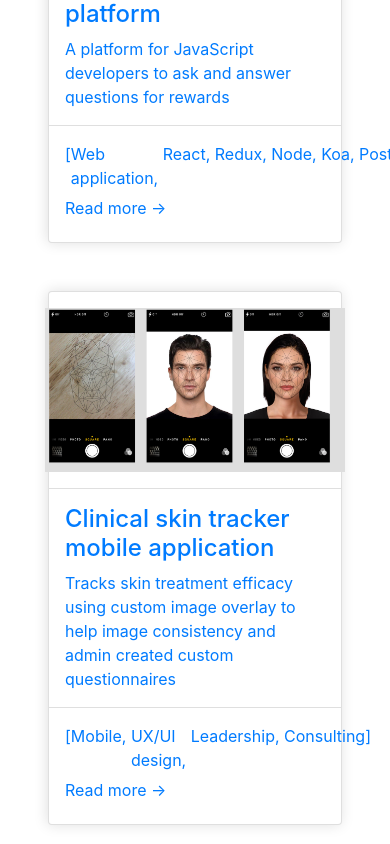
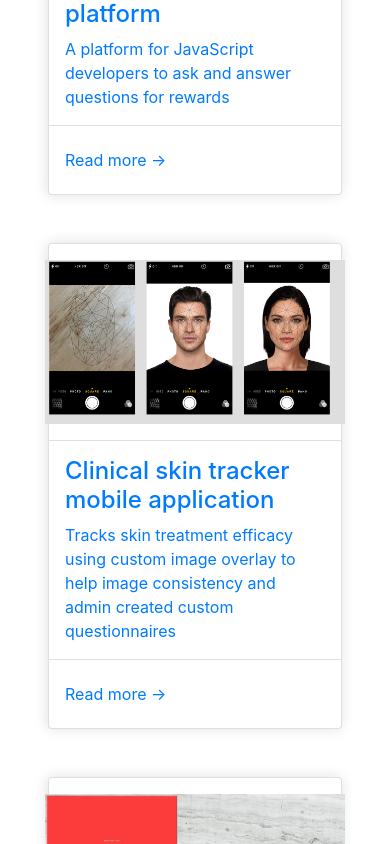
Before and after one commit to Amber-Williams/portfolio-website, a Next.js app: page / in a window 390 px wide. Shown: the part 2220-3064 px from the top of the page. Built offline with nearby package versions, Linux system fonts and the light colour scheme.

Commit message:
Tags are responsive now

```diff
--- a/components/CaseStudiesList/CaseStudyListItem.tsx
+++ b/components/CaseStudiesList/CaseStudyListItem.tsx
@@ -67,8 +67,8 @@ const CaseStudyListItem: React.FC<CaseStudyListItemProps> = ({
               </div>
             </div>
 
-            <div className="CaseStudiesList__card-bottom d-flex  col-12 p-3 w-100 justify-content-between">
-              <Tags tags={tags} />
+            <div className="CaseStudiesList__card-bottom d-flex col-12 p-3 w-100 justify-content-between">
+              <Tags tags={tags} className="d-none d-md-flex" />
               <p className="text-right">Read more &#8594;</p>
             </div>
           </div>
--- a/components/Hero/Hero.tsx
+++ b/components/Hero/Hero.tsx
@@ -54,14 +54,10 @@ const Hero: React.FC = () => (
           .Hero__h1 {
             font-size: 1.7rem;
             top: 30px;
-            text-shadow: none;
-            color: black;
           }
           .Hero__h2 {
             font-size: 1.2rem;
             top: 84px;
-            text-shadow: none;
-            color: black;
           }
         }
 
@@ -69,11 +65,15 @@ const Hero: React.FC = () => (
           .Hero__h1 {
             top: 362px;
             position: absolute;
+            color: black;
+            text-shadow: none;
           }
 
           .Hero__h2 {
             top: 400px;
             position: absolute;
+            color: black;
+            text-shadow: none;
           }
 
           .Hero__profile-photo {
--- a/components/Tags/Tags.tsx
+++ b/components/Tags/Tags.tsx
@@ -2,9 +2,10 @@ import React from 'react'
 
 interface TagProps {
   tags: Array<string>
+  className: string
 }
 
-const Tag: React.FC<TagProps> = ({ tags }) => {
+const Tag: React.FC<TagProps> = ({ tags, className }) => {
   const tagList = tags.map((tag, i) =>
     i !== tags.length - 1 ? (
       <li className="" key={i}>
@@ -28,7 +29,7 @@ const Tag: React.FC<TagProps> = ({ tags }) => {
         `}
       </style>
 
-      <ul className="Tags m-0">[{tagList}]</ul>
+      <ul className={`Tags m-0 ${className}`}>[{tagList}]</ul>
     </React.Fragment>
   )
 }
```
